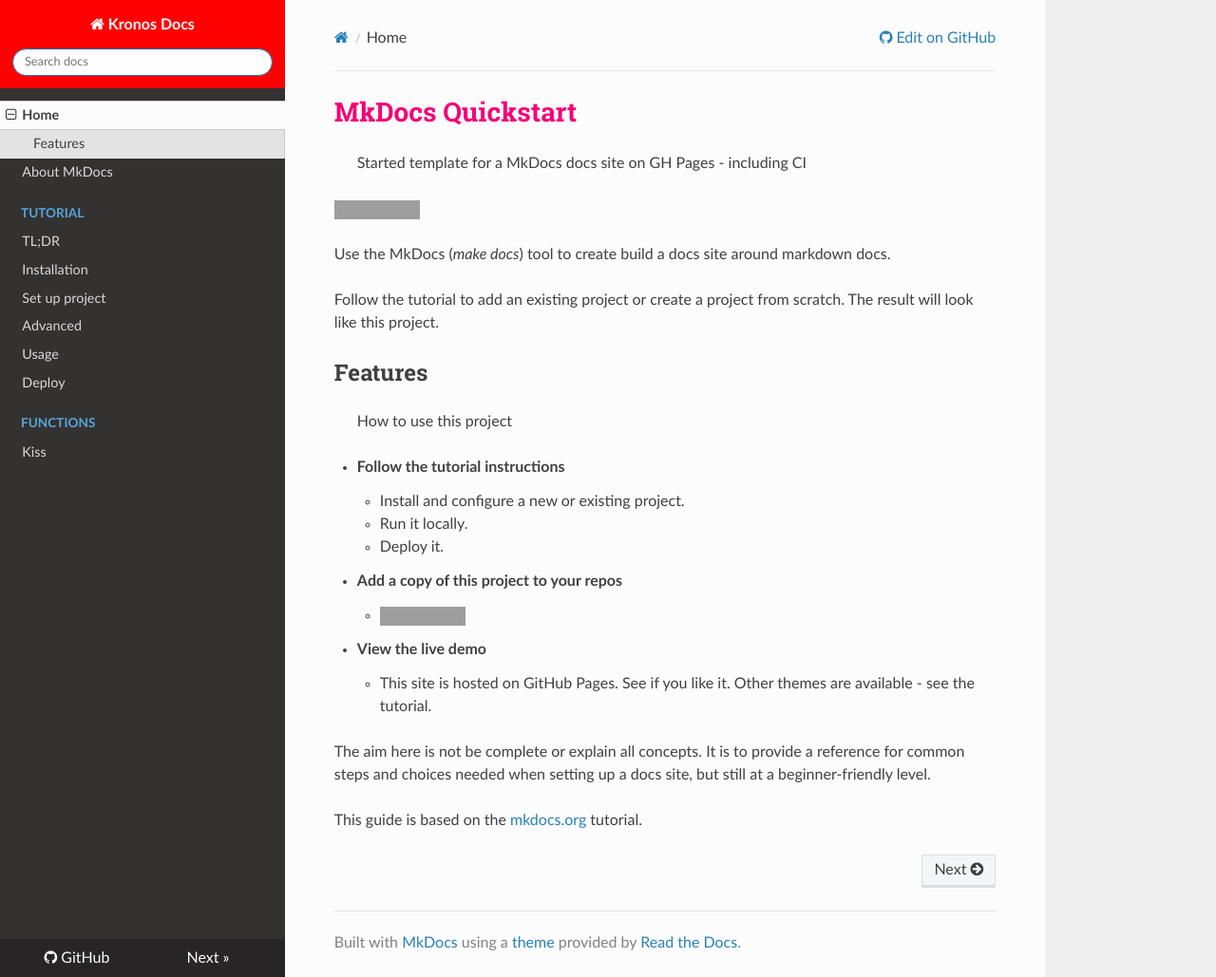
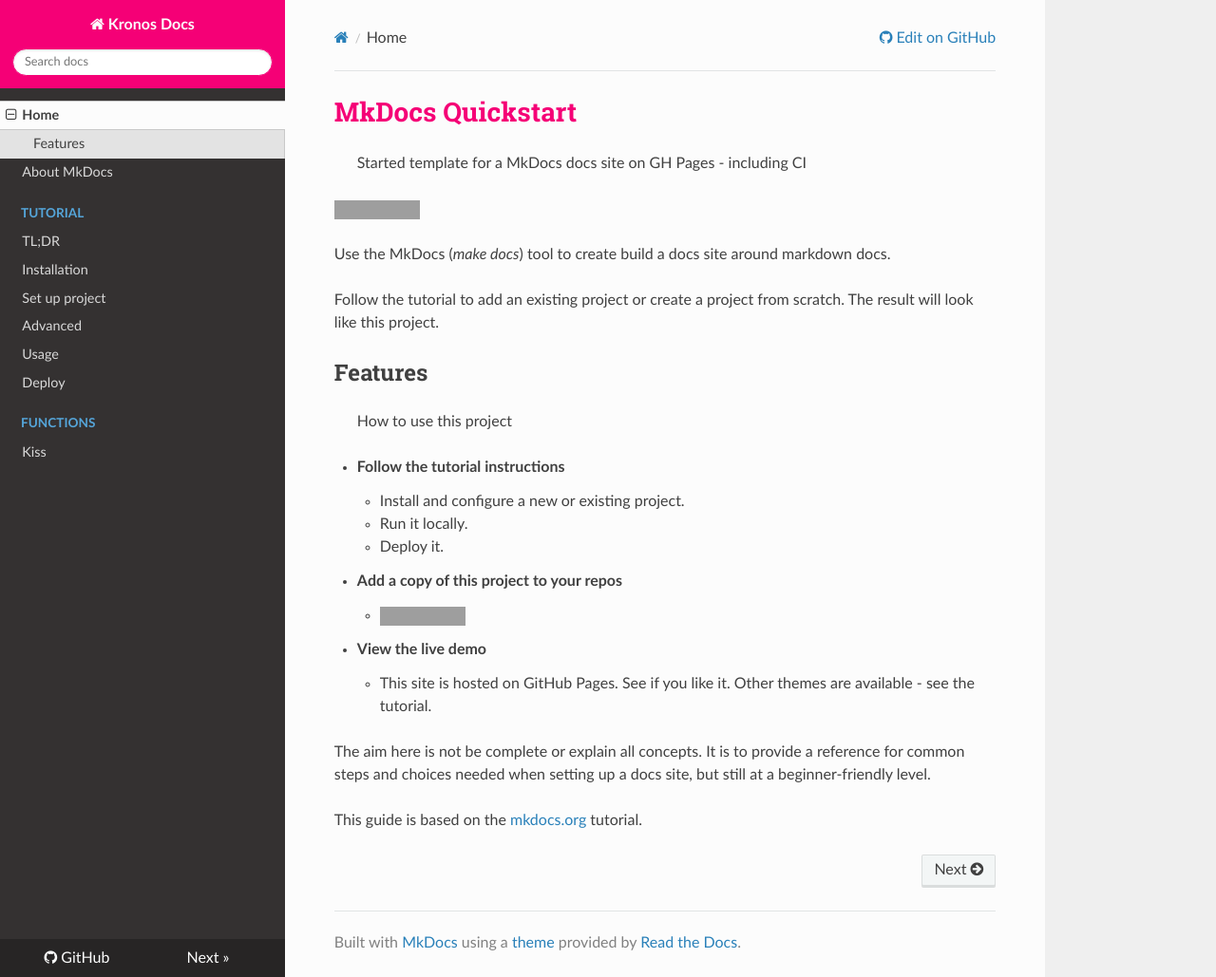
Before and after one commit to CGLIFE7/KronosDocs, an MkDocs documentation site: the page built from docs/docs/index.md, in a window 1280 px wide and 1029 px high. Shown: the whole window at 95% size. Built offline with MkDocs 1.6.1, drawn with Linux system fonts in a browser that asks for light colours; nearby versions of some CDN libraries; grey boxes are pictures that could not be loaded.

Commit message:
Update extra.css

```diff
--- a/docs/docs/extra.css
+++ b/docs/docs/extra.css
@@ -3,5 +3,9 @@
 }
 
 .wy-side-nav-search {
-    background-color: red !important;
+    background-color: #F50076 !important;
 }
+
+.wy-side-nav-search input[type="text"] {
+    border-color: #F50076 !important;
+}
```
